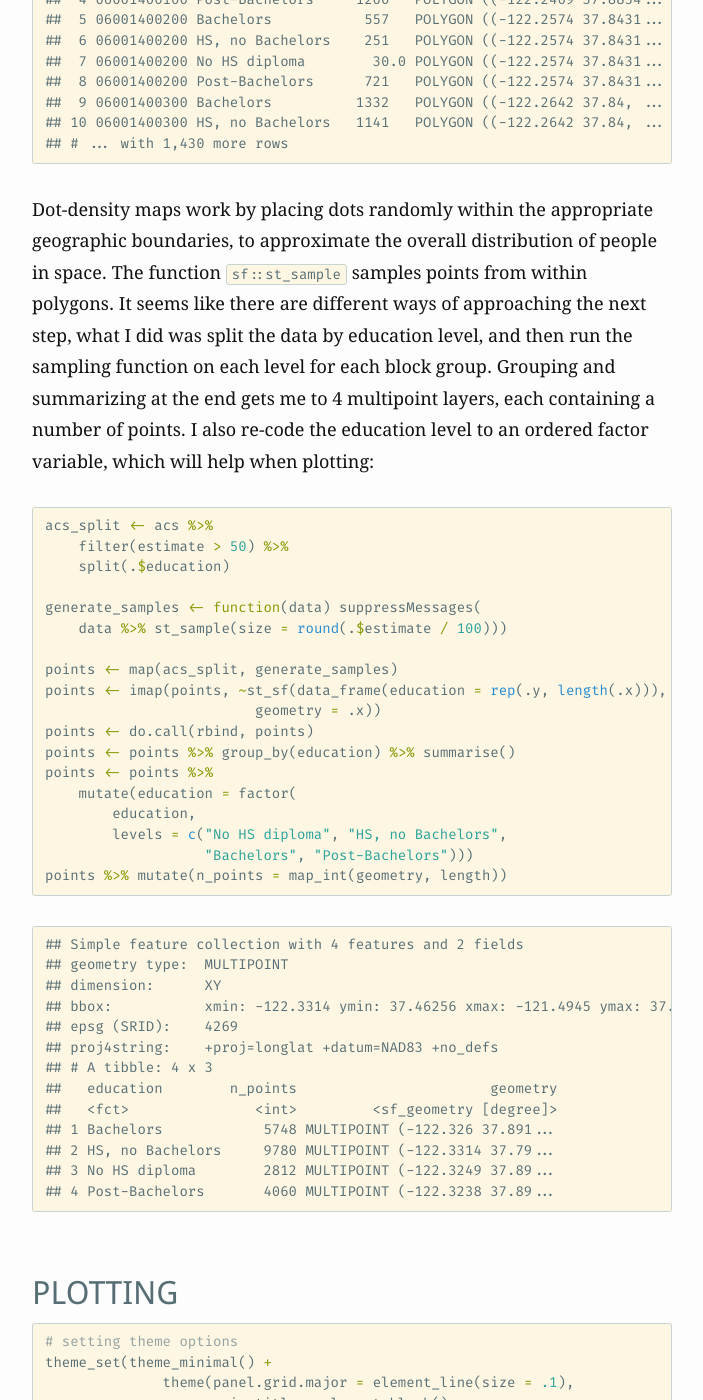
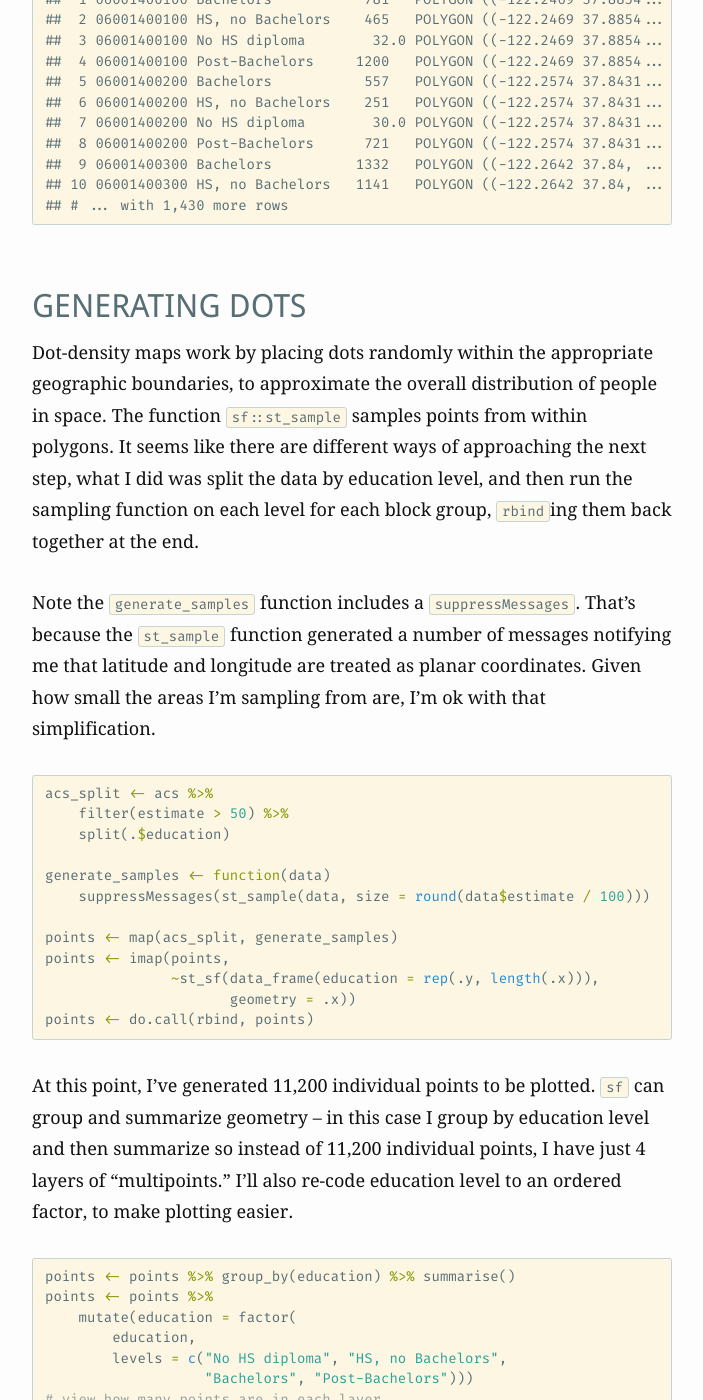
Before and after one commit to tarakc02/tarakc02.github.io, a Jekyll site: the page built from dot-density/index.md, in a window 1280 px wide and 1400 px high, scrolled down 3475 px. Shown: the whole window, without its empty margins (288-991 px from the left). Built offline with Jekyll 4.4.1, drawn with Linux system fonts in a browser that asks for light colours; some of the changed text lies outside the part shown.

Commit message:
dot-density: fix grammatical errors and tidy up code

```diff
--- a/dot-density/index.md
+++ b/dot-density/index.md
@@ -13,9 +13,9 @@
 distortions inherent in choropleths. Several recent tools in R, in
 particular the `tidycensus` (for demographic data), `tigris` (for
 spatial shape files), and `sf` (for manipulating geospatial data)
-pacakges. What follows is a short tutorial on creating a dot-density
-map, using as an example the distribution of educational attainment in
-Alameda County, CA.
+packages, make it much easier to create these maps. What follows is a
+short tutorial on creating a dot-density map, using as an example the
+distribution of educational attainment in Alameda County, CA.
 
 Acquiring the data
 ------------------
@@ -130,14 +130,17 @@
     mutate(
         id = str_extract(variable, "[0-9]{3}$") %>% as.integer
     ) %>%
+    # variable 1 is the "total", which is just the sum of the others
+    filter(id > 1) %>%
     mutate(education =case_when(
         id %>% between(2, 16) ~ "No HS diploma",
         id %>% between(17, 21) ~ "HS, no Bachelors",
         id == 22 ~ "Bachelors",
         id > 22 ~ "Post-Bachelors"
-    )) %>% filter(!is.na(education)) %>%
+    )) %>%
     group_by(GEOID, education) %>%
     summarise(estimate = sum(estimate))
+
 acs
 ~~~~
 
@@ -163,35 +166,53 @@
     ## 10 06001400300 HS, no Bachelors   1141   POLYGON ((-122.2642 37.84, ...
     ## # ... with 1,430 more rows
 
+Generating dots
+---------------
+
 Dot-density maps work by placing dots randomly within the appropriate
 geographic boundaries, to approximate the overall distribution of people
 in space. The function `sf::st_sample` samples points from within
 polygons. It seems like there are different ways of approaching the next
 step, what I did was split the data by education level, and then run the
-sampling function on each level for each block group. Grouping and
-summarizing at the end gets me to 4 multipoint layers, each containing a
-number of points. I also re-code the education level to an ordered
-factor variable, which will help when plotting:
+sampling function on each level for each block group, `rbind`ing them
+back together at the end.
+
+Note the `generate_samples` function includes a `suppressMessages`.
+That's because the `st_sample` function generated a number of messages
+notifying me that latitude and longitude are treated as planar
+coordinates. Given how small the areas I'm sampling from are, I'm ok
+with that simplification.
 
 ~~~~ r
 acs_split <- acs %>%
     filter(estimate > 50) %>%
     split(.$education)
 
-generate_samples <- function(data) suppressMessages(
-    data %>% st_sample(size = round(.$estimate / 100)))
+generate_samples <- function(data)
+    suppressMessages(st_sample(data, size = round(data$estimate / 100)))
 
 points <- map(acs_split, generate_samples)
-points <- imap(points, ~st_sf(data_frame(education = rep(.y, length(.x))),
-                         geometry = .x))
+points <- imap(points,
+               ~st_sf(data_frame(education = rep(.y, length(.x))),
+                      geometry = .x))
 points <- do.call(rbind, points)
+~~~~
+
+At this point, I've generated 11,200 individual points to be plotted.
+`sf` can group and summarize geometry -- in this case I group by
+education level and then summarize so instead of 11,200 individual
+points, I have just 4 layers of "multipoints." I'll also re-code
+education level to an ordered factor, to make plotting easier.
+
+~~~~ r
 points <- points %>% group_by(education) %>% summarise()
 points <- points %>%
     mutate(education = factor(
         education,
         levels = c("No HS diploma", "HS, no Bachelors",
                    "Bachelors", "Post-Bachelors")))
-points %>% mutate(n_points = map_int(geometry, length))
+# view how many points are in each layer
+points %>% mutate(n_points = map_int(geometry, nrow))
 ~~~~
 
     ## Simple feature collection with 4 features and 2 fields
@@ -203,10 +224,10 @@
     ## # A tibble: 4 x 3
     ##   education        n_points                       geometry
     ##   <fct>               <int>         <sf_geometry [degree]>
-    ## 1 Bachelors            5748 MULTIPOINT (-122.326 37.891...
-    ## 2 HS, no Bachelors     9780 MULTIPOINT (-122.3314 37.79...
-    ## 3 No HS diploma        2812 MULTIPOINT (-122.3249 37.89...
-    ## 4 Post-Bachelors       4060 MULTIPOINT (-122.3238 37.89...
+    ## 1 Bachelors            2874 MULTIPOINT (-122.326 37.891...
+    ## 2 HS, no Bachelors     4890 MULTIPOINT (-122.3314 37.79...
+    ## 3 No HS diploma        1406 MULTIPOINT (-122.3249 37.89...
+    ## 4 Post-Bachelors       2030 MULTIPOINT (-122.3238 37.89...
 
 Plotting
 --------
@@ -214,11 +235,11 @@
 ~~~~ r
 # setting theme options
 theme_set(theme_minimal() +
-              theme(panel.grid.major = element_line(size = .1),
+              theme(panel.grid.major = element_line(size = 0),
+                    plot.background = element_rect(fill = "#fdfdfd",
+                                                   colour = NA),
                     axis.title = element_blank(),
                     text = element_text(family = "Roboto Condensed"),
-                    panel.grid.major.x = element_line(size = 0),
-                    panel.grid.major.y = element_line(size = 0),
                     axis.text = element_blank(),
                     legend.position = "bottom"))
 ~~~~
@@ -232,9 +253,9 @@
     scale_color_brewer(type = "div", palette = 4) +
     scale_fill_brewer(type = "div", palette = 4)
 ~~~~
-
-![](index_files/figure-markdown_strict/unnamed-chunk-7-1.png)
-
+<p class = "full-width">
+<img src="index_files/figure-markdown_strict/dot-density-try1-1.png" style="display: block; margin: auto;" />
+</p>
 That's a pretty good start. The `tigris` package makes it easy to get
 various geography layers from TIGER, I'll add water, major roads, and
 label the towns in the county. I'll also pull down the outline of
@@ -272,13 +293,14 @@
             size = .2, colour = "gray40") +
     scale_color_brewer(type = "div", palette = 4) +
     scale_fill_brewer(type = "div", palette = 4) +
-    ggrepel::geom_label_repel(data = town_labels,
-                             aes(x = X, y = Y, label = NAME),
-                             size = 3, family = "Roboto Condensed",
-                             label.padding = unit(.1, "lines"), alpha = .7) +
+    ggrepel::geom_label_repel(
+        data = town_labels,
+        aes(x = X, y = Y, label = NAME),
+        size = 3, family = "Roboto Condensed",
+        label.padding = unit(.1, "lines"), alpha = .7) +
     ggtitle("Distribution of educational attainment in Alameda County",
             "1 dot equals 100 people")
 ~~~~
 <p class = "full-width">
-<img src="index_files/figure-markdown_strict/unnamed-chunk-9-1.png" style="display: block; margin: auto;" />
+<img src="index_files/figure-markdown_strict/dot-density-final-1.png" style="display: block; margin: auto;" />
 </p>
```
Also changed, not shown: dot-density/index.Rmd (+32 -17 lines), dot-density/index_files/figure-markdown_strict/dot-density-final-1.png (added), dot-density/index_files/figure-markdown_strict/dot-density-try1-1.png (added), dot-density/index_files/figure-markdown_strict/unnamed-chunk-7-1.png (deleted), dot-density/index_files/figure-markdown_strict/unnamed-chunk-9-1.png (deleted).
